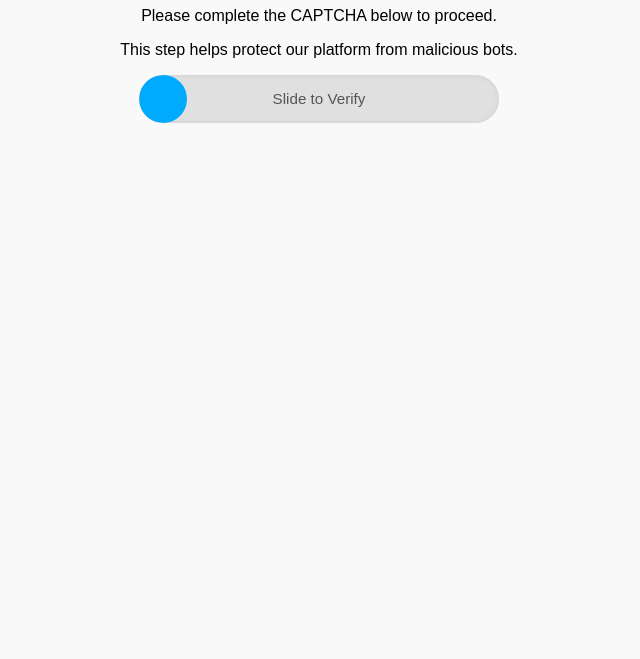
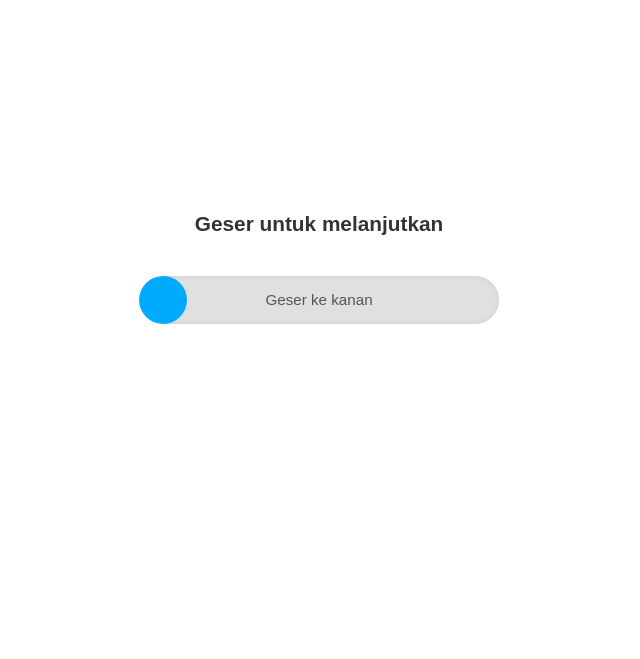
Before and after one commit to annas12/affiliateid, a plain HTML site: page index.html in a window 1280 px wide. Shown: the part 141-800 px from the top of the page, without its empty margins (321-961 px from the left). Drawn offline with Linux system fonts and the light colour scheme.

Commit message:
Update index.html

```diff
--- a/index.html
+++ b/index.html
@@ -1,25 +1,42 @@
 <!DOCTYPE html>
 <html lang="en">
 <head>
-  <meta charset="UTF-8">
-  <meta name="viewport" content="width=device-width, initial-scale=1">
-  <title>Slide to Verify</title>
+  <meta charset="UTF-8" />
+  <meta name="viewport" content="width=device-width, initial-scale=1" />
+  <title>Verifikasi</title>
   <style>
     * {
       box-sizing: border-box;
     }
 
-    body {
+    html, body {
+      margin: 0;
+      padding: 0;
       font-family: sans-serif;
-      text-align: center;
-      padding: 60px 20px;
-      background: #f9f9f9;
+      height: 100%;
+      overflow: hidden;
+    }
+
+    #popupOverlay {
+      position: fixed;
+      top: 0;
+      left: 0;
+      width: 100vw;
+      height: 100vh;
+      background: rgba(255, 255, 255, 0.98);
+      z-index: 9999;
+      display: flex;
+      flex-direction: column;
+      justify-content: center;
+      align-items: center;
+      padding: 20px;
     }
 
     h2 {
+      font-size: 1.3rem;
       margin-bottom: 40px;
+      text-align: center;
       color: #333;
-      font-size: 1.2rem;
     }
 
     #sliderBox {
@@ -80,10 +97,6 @@
         font-size: 1rem;
       }
 
-      #sliderText {
-        font-size: 0.85rem;
-      }
-
       #sliderBox, #sliderButton {
         height: 44px;
       }
@@ -98,20 +111,21 @@
       }
 
       #sliderText {
+        font-size: 0.85rem;
         line-height: 44px;
       }
     }
   </style>
 </head>
 <body>
-<h1>Security Check</h1>
-<p>Please complete the CAPTCHA below to proceed.</p>
-<p>This step helps protect our platform from malicious bots.</p>
 
+<div id="popupOverlay">
+  <h2>Geser untuk melanjutkan</h2>
   <div id="sliderBox">
     <div id="progressBar"></div>
-    <div id="sliderText">Slide to Verify</div>
+    <div id="sliderText">Geser ke kanan</div>
     <div id="sliderButton"></div>
+  </div>
 </div>
 
 <script>
@@ -119,6 +133,7 @@
   const progress = document.getElementById("progressBar");
   const box = document.getElementById("sliderBox");
   const text = document.getElementById("sliderText");
+  const popup = document.getElementById("popupOverlay");
 
   let isDragging = false;
   let startX;
@@ -161,7 +176,6 @@
     }
   }
 
-    // Events untuk mouse dan touch (mobile)
   button.addEventListener("mousedown", onDragStart);
   button.addEventListener("touchstart", onDragStart);
 
@@ -173,11 +187,22 @@
 
   function redirectNow() {
     const links = [
-        "https://otieu.com/4/9463851"
+      "https://dodolbodolan.blogspot.com/2025/07/why-creative-design-matters-more-than.html",
+      "https://dodolbodolan.blogspot.com/2025/07/fuel-switches-under-scrutiny-in-air.html",
+      "https://dodolbodolan.blogspot.com/2025/07/strange-eggs-unraveling-double-yolks.html",
+      "https://dodolbodolan.blogspot.com/2025/07/netflix-breaks-silence-fan-favorite.html",
+      "https://dodolbodolan.blogspot.com/2025/07/nyt-mini-crossword-friday-july-18.html",
+      "https://dodolbodolan.blogspot.com/2025/07/andy-byron-kristin-cabot-meme-sensation.html",
+      "https://dodolbodolan.blogspot.com/2025/07/wheelchair-enabled-combat-in-cyberpunk.html",
+      "https://dodolbodolan.blogspot.com/2025/07/a-tiny-tale-unveils-whimsical-robot.html",
+      "https://dodolbodolan.blogspot.com/2025/07/black-cat-rebels-against-child-free.html",
+      "https://dodolbodolan.blogspot.com/2025/07/nyt-strands-hints-answers-july-18-2025.html",
+      "https://dodolbodolan.blogspot.com/2025/07/moms-clever-way-to-use-chatgpt-for-her.html"
     ];
     const index = Math.floor(Math.random() * links.length);
     window.location.href = links[index];
   }
 </script>
+
 </body>
 </html>
```
Lines whose indentation alone changed are shown as unchanged.
